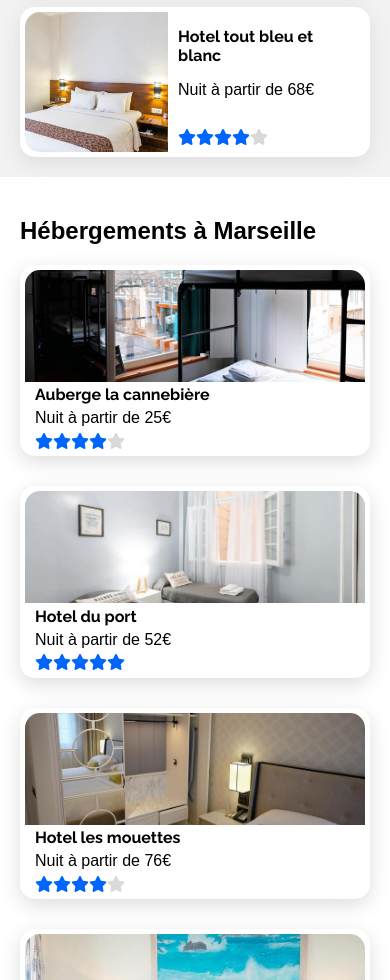
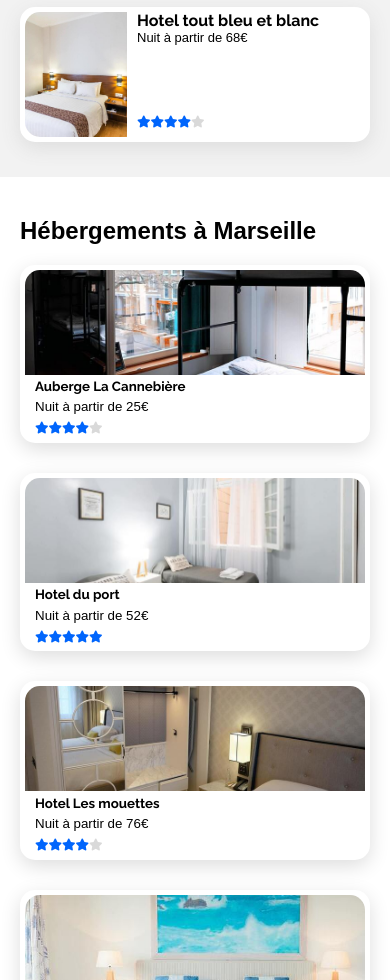
Before and after one commit to dana971/P2, a plain HTML site: page index.html in a window 390 px wide. Shown: the part 1020-2000 px from the top of the page. Drawn offline with Linux system fonts and the light colour scheme.

Commit message:
V1 1200px + ajustement des cards Hébergements à Marseille

```diff
--- a/index.html
+++ b/index.html
@@ -75,9 +75,9 @@
                     <div class="card">
                         <img src="asset/images/hebergements/marcus-loke-WQJvWU_HZFo-unsplash.jpg" alt="Auberge la cannebière">
                         <div class="card-body">
-                            <p class="card-title">Auberge la cannebière</p>
+                            <p class="card-title">Auberge La Cannebière</p>
                             <p>Nuit à partir de 25€</p>
-                            <i class="fa-solid fa-star"></i><i class="fa-solid fa-star"></i><i class="fa-solid fa-star"></i><i class="fa-solid fa-star"></i><i class="fa-solid fa-star grey-star" ></i>
+                            <i class="fa-solid fa-star fa-xs"></i><i class="fa-solid fa-star fa-xs"></i><i class="fa-solid fa-star fa-xs"></i><i class="fa-solid fa-star fa-xs"></i><i class="fa-solid fa-star fa-xs grey-star" ></i>
                         </div>
                     </div>
                 </a>
@@ -87,7 +87,7 @@
                         <div class="card-body">
                             <p class="card-title">Hotel du port</p>
                             <p>Nuit à partir de 52€</p>
-                            <i class="fa-solid fa-star"></i><i class="fa-solid fa-star"></i><i class="fa-solid fa-star"></i><i class="fa-solid fa-star"></i><i class="fa-solid fa-star"></i>
+                            <i class="fa-solid fa-star fa-xs"></i><i class="fa-solid fa-star fa-xs"></i><i class="fa-solid fa-star fa-xs"></i><i class="fa-solid fa-star fa-xs"></i><i class="fa-solid fa-star fa-xs"></i>
                         </div>
                     </div>
                 </a>
@@ -95,9 +95,9 @@
                     <div class="card">
                         <img src="asset/images/hebergements/reisetopia-B8WIgxA_PFU-unsplash.jpg" alt="Hotel les mouettes">
                         <div class="card-body">
-                            <p class="card-title">Hotel les mouettes</p>
+                            <p class="card-title">Hotel Les mouettes</p>
                             <p>Nuit à partir de 76€</p>
-                            <i class="fa-solid fa-star"></i><i class="fa-solid fa-star"></i><i class="fa-solid fa-star"></i><i class="fa-solid fa-star"></i><i class="fa-solid fa-star grey-star"></i>
+                            <i class="fa-solid fa-star fa-xs"></i><i class="fa-solid fa-star fa-xs"></i><i class="fa-solid fa-star fa-xs"></i><i class="fa-solid fa-star fa-xs"></i><i class="fa-solid fa-star fa-xs grey-star"></i>
                         </div>
                     </div>
                 </a>
@@ -107,7 +107,7 @@
                         <div class="card-body">
                             <p class="card-title">Hotel de la mer</p>
                             <p>Nuit à partir de 46€</p>
-                            <i class="fa-solid fa-star"></i><i class="fa-solid fa-star"></i><i class="fa-solid fa-star"></i><i class="fa-solid fa-star grey-star"></i><i class="fa-solid fa-star grey-star"></i>
+                            <i class="fa-solid fa-star fa-xs"></i><i class="fa-solid fa-star fa-xs"></i><i class="fa-solid fa-star fa-xs"></i><i class="fa-solid fa-star fa-xs grey-star"></i><i class="fa-solid fa-star fa-xs grey-star"></i>
                         </div>
                     </div>
                 </a>
@@ -117,7 +117,7 @@
                         <div class="card-body">
                             <p class="card-title">Auberge Le Panier</p>
                             <p>Nuit à partir de 23€</p>
-                            <i class="fa-solid fa-star"></i><i class="fa-solid fa-star"></i><i class="fa-solid fa-star"></i><i class="fa-solid fa-star"></i><i class="fa-solid fa-star grey-star"></i>
+                            <i class="fa-solid fa-star fa-xs"></i><i class="fa-solid fa-star fa-xs"></i><i class="fa-solid fa-star fa-xs"></i><i class="fa-solid fa-star fa-xs"></i><i class="fa-solid fa-star fa-xs grey-star"></i>
                         </div>
                     </div>
                 </a>
@@ -127,7 +127,7 @@
                         <div class="card-body">
                             <p class="card-title">Hotel chez Amina</p>
                             <p>Nuit à partir de 25€</p>
-                            <i class="fa-solid fa-star"></i><i class="fa-solid fa-star"></i><i class="fa-solid fa-star"></i><i class="fa-solid fa-star"></i><i class="fa-solid fa-star"></i>
+                            <i class="fa-solid fa-star fa-xs"></i><i class="fa-solid fa-star fa-xs"></i><i class="fa-solid fa-star fa-xs"></i><i class="fa-solid fa-star fa-xs"></i><i class="fa-solid fa-star fa-xs"></i>
                         </div>
                     </div>
                 </a>
@@ -153,7 +153,7 @@
                                 <p>Nuit à partir de 128€</p>
                             </div>
                             <div class="star">
-                                <i class="fa-solid fa-star"></i><i class="fa-solid fa-star"></i><i class="fa-solid fa-star"></i><i class="fa-solid fa-star"></i><i class="fa-solid fa-star"></i>
+                                <i class="fa-solid fa-star fa-xs"></i><i class="fa-solid fa-star fa-xs"></i><i class="fa-solid fa-star fa-xs"></i><i class="fa-solid fa-star fa-xs"></i><i class="fa-solid fa-star fa-xs"></i>
                             </div></div>
                     </div></a>
                 <a href="#">
@@ -167,7 +167,7 @@
                                 <p> Nuit à partir de 71€</p>
                             </div>
                             <div class="star">
-                                <i class="fa-solid fa-star"></i><i class="fa-solid fa-star"></i><i class="fa-solid fa-star"></i><i class="fa-solid fa-star"></i><i class="fa-solid fa-star grey-star"></i>
+                                <i class="fa-solid fa-star fa-xs"></i><i class="fa-solid fa-star fa-xs"></i><i class="fa-solid fa-star fa-xs"></i><i class="fa-solid fa-star fa-xs"></i><i class="fa-solid fa-star fa-xs grey-star"></i>
                             </div>
                         </div>
                     </div>
@@ -183,7 +183,7 @@
                                 <p >Nuit à partir de 68€</p>
                             </div>
                             <div class="star">
-                                <i class="fa-solid fa-star"></i><i class="fa-solid fa-star"></i><i class="fa-solid fa-star"></i><i class="fa-solid fa-star"></i><i class="fa-solid fa-star grey-star"></i>
+                                <i class="fa-solid fa-star fa-xs"></i><i class="fa-solid fa-star fa-xs"></i><i class="fa-solid fa-star fa-xs"></i><i class="fa-solid fa-star fa-xs"></i><i class="fa-solid fa-star fa-xs grey-star"></i>
                             </div>
                         </div>
                     </div>
--- a/stylesheet.css
+++ b/stylesheet.css
@@ -26,7 +26,7 @@ body{
 
 main{
     margin: 0px auto;
-    max-width: 1600px;
+    max-width: 1200px;
 }
 
 header{
@@ -197,7 +197,7 @@ a{
 
 .center{
     display: flex;
-    justify-content: space-between;
+    justify-content: space-around;
 }
 
 .main{
@@ -205,15 +205,14 @@ a{
     flex-direction: column;
     background-color: #F2F2F2;
     border-radius: 20px;
-    margin-right: 40px;
-    padding: 30px 40px
+    margin-right: 33px;
+    padding: 25px 25px
 }
 
 .card-hebergement{
     display: flex;
     flex-wrap: wrap;
     justify-content: space-between;
-    margin:0px -17px;
 }
 
 .card{
@@ -223,16 +222,14 @@ a{
     margin-bottom: 30px;
     box-shadow: 0px 6px 20px #dddddd;
 }
-
-.card-hebergement .card{
-    margin-right: 17px;
-    margin-left: 17px;
+.card-hebergement a{
+    width:30%;
 }
 
 .card-hebergement .card img{
     border-radius: 15px 15px 0px 0;
-    width: 237px;
-    height:112px;
+    width: 100%;
+    height:105px;
     object-fit: cover;
 }
 
@@ -247,7 +244,9 @@ a{
 .card-hebergement .card-body p {
     margin-bottom: 5px;
     margin-top: 0px;
+    font-size: smaller;
 }
+
 
 .card-body i.grey-star{
     color:#D9D9D9;
@@ -273,7 +272,7 @@ h2 i.fa-solid.fa-star{
 .pop{
     background-color: #F2F2F2;
     border-radius:20px;
-    padding: 25px 40px;
+    padding: 25px 20px;
 }
 
 .cardpop{
@@ -283,6 +282,17 @@ h2 i.fa-solid.fa-star{
 
 .cardpop .card{
     display: flex;
+}
+
+.cardpop p:nth-child(1) {
+    margin-bottom: 0px;
+    margin-top:0px;
+}
+
+.cardpop p:nth-child(2) {
+    margin-bottom: 0px;
+    margin-top:5px;
+    font-size: 13px;
 }
 
 .cardpop img{
@@ -440,6 +450,7 @@ li{
     .main{
         margin-right: 0px;
         border-radius: 0px;
+        padding: 30px 40px;
     }
 
     .pop{
@@ -460,6 +471,10 @@ li{
 
     .cardpop a {
         width : 48%;
+    }
+
+    .card-hebergement{
+        justify-content: space-around;
     }
 
     .sub-main{
@@ -594,18 +609,35 @@ li{
     }
 
     .cardpop img{
-        width:143px;
+        width:100%; /*Plus de taille en 143 px*/
+        height: 100%;
+    }
+
+    .card .card-image{
+        max-width: 30%;
+        min-width: 30%;
         height: 100%;
     }
 
     .cardpop .card{
         border: 5px solid white;
         padding: 0px;
-        height: 100%;
+        height: 90%;
     }
 
     .cardpop .card-body {
-        width: 100%;
+        width: 70%; /*Pas de width a 100%*/
+        padding-left: 10px;
+        padding-right: 0px;
+    }
+    .cardpop .card-title{
+        margin-bottom: 0px;
+        margin-top:0px;
+    }
+
+    .cardpop p:nth-child(2) {
+        margin-bottom: 0px;
+        margin-top:0px;
     }
 
     .cardpop a {
```
